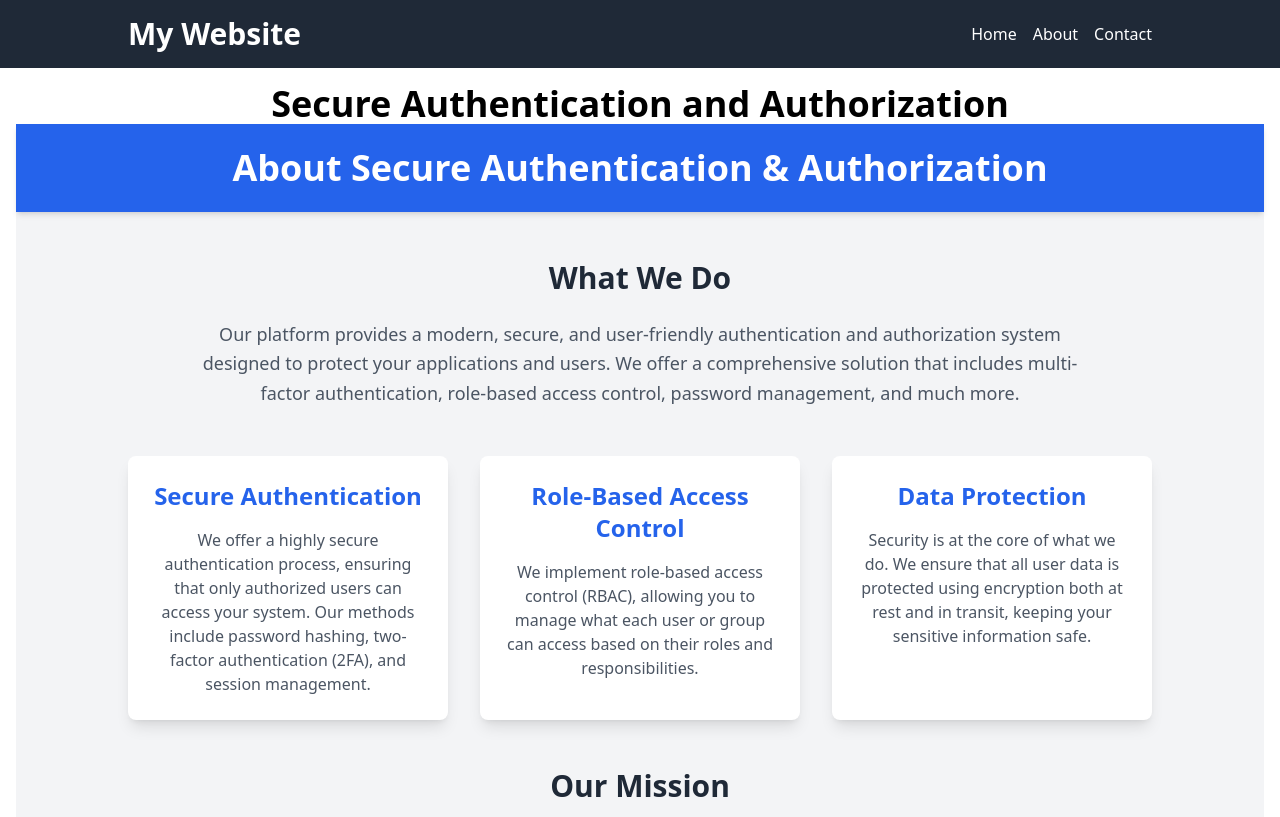
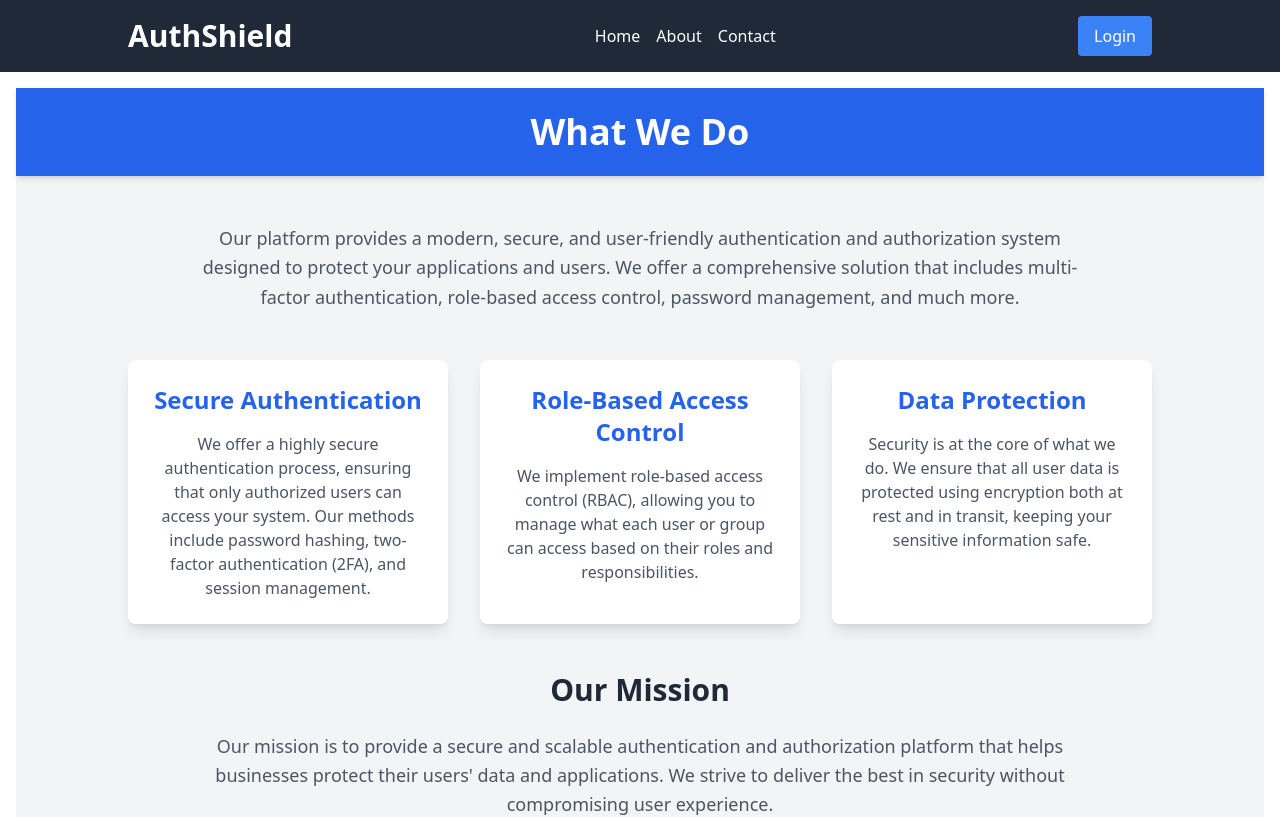
Before and after one commit to Rupehyadav/secure-authentication-authorization-frontend, a React (Vite) app: page /about in a window 1280 px wide. Shown: the top 817 px of the page. Built offline with nearby package versions, Linux system fonts and the light colour scheme.

Commit message:
login and logout completed without 2fa

```diff
--- a/src/App.tsx
+++ b/src/App.tsx
@@ -16,26 +16,26 @@ import About from "./components/About";
 import Contact from "./components/Contact";
 import ProtectedRoute from "./components/ProtectedRoute";
 import VerifyEmail from "./components/VerifyEmail";
+import { AuthProvider } from "./AuthContext";
 
 const App: React.FC = () => {
   return (
+    <AuthProvider>
       <Router>
         <div className="flex flex-col min-h-screen">
           <Header />
 
           <main className="flex-grow container mx-auto p-4 text-center">
-          <h1 className="text-4xl font-bold">
-            Secure Authentication and Authorization
-          </h1>
-
             <Routes>
-            {/* Public Routes*/}
               <Route path="/login" element={<LoginForm />} />
               <Route path="/register" element={<RegisterForm />} />
               <Route path="/about" element={<About />} />
               <Route path="/contact" element={<Contact />} />
               <Route path="/forgot-password" element={<ForgotPassword />} />
-            <Route path="/reset-password/:token" element={<ResetPassword />} />
+              <Route
+                path="/reset-password/:token"
+                element={<ResetPassword />}
+              />
               <Route path="/verify-email/:token" element={<VerifyEmail />} />
               <Route path="/" element={<HomePage />} />
 
@@ -70,6 +70,7 @@ const App: React.FC = () => {
           <Footer />
         </div>
       </Router>
+    </AuthProvider>
   );
 };
 
--- /dev/null
+++ b/src/AuthContext.tsx
@@ -0,0 +1,40 @@
+import React, { createContext, useState, useEffect } from "react";
+
+interface AuthContextType {
+  username: string | null;
+  login: (username: string) => void;
+  logout: () => void;
+}
+
+export const AuthContext = createContext<AuthContextType | null>(null);
+
+export const AuthProvider: React.FC = ({ children }) => {
+  const [username, setUsername] = useState<string | null>(
+    localStorage.getItem("username")
+  );
+
+  const login = (username: string) => {
+    setUsername(username);
+    localStorage.setItem("username", username);
+  };
+
+  const logout = () => {
+    setUsername(null);
+    localStorage.removeItem("username");
+    localStorage.removeItem("access_token");
+    localStorage.removeItem("refresh_token");
+  };
+
+  useEffect(() => {
+    const storedUsername = localStorage.getItem("username");
+    if (storedUsername) {
+      setUsername(storedUsername);
+    }
+  }, []);
+
+  return (
+    <AuthContext.Provider value={{ username, login, logout }}>
+      {children}
+    </AuthContext.Provider>
+  );
+};
--- a/src/Header.tsx
+++ b/src/Header.tsx
@@ -1,29 +1,72 @@
-import React from "react";
+// Header.tsx
+import React, { useContext } from "react";
+import { Link, useNavigate } from "react-router-dom";
+import { AuthContext } from "./AuthContext";
 
 const Header: React.FC = () => {
+  const authContext = useContext(AuthContext);
+  const navigate = useNavigate();
+
+  if (!authContext) {
+    return null; // If the context is not available for some reason, return null
+  }
+
+  const { username, logout } = authContext;
+
   return (
     <header className="bg-gray-800 text-white p-4">
       <div className="max-w-5xl mx-auto flex justify-between items-center">
-        <h1 className="text-3xl font-bold">My Website</h1>
+        <h1 className="text-3xl font-bold">
+          <Link to="/">AuthShield</Link>
+        </h1>
+
         <nav>
           <ul className="flex space-x-4">
             <li>
-              <a href="/" className="hover:text-gray-300">
+              <Link to="/" className="hover:text-gray-300">
                 Home
-              </a>
+              </Link>
             </li>
             <li>
-              <a href="/about" className="hover:text-gray-300">
+              <Link to="/about" className="hover:text-gray-300">
                 About
-              </a>
+              </Link>
             </li>
             <li>
-              <a href="/contact" className="hover:text-gray-300">
+              <Link to="/contact" className="hover:text-gray-300">
                 Contact
-              </a>
+              </Link>
             </li>
           </ul>
         </nav>
+
+        {/* Logged-in user info */}
+        {username ? (
+          <div className="flex items-center space-x-4">
+            <img
+              src="https://via.placeholder.com/40"
+              alt="User Avatar"
+              className="w-10 h-10 rounded-full"
+            />
+            <span className="font-bold">{username}</span>
+            <button
+              onClick={() => {
+                logout();
+                navigate("/login");
+              }}
+              className="bg-red-600 hover:bg-red-700 text-white px-4 py-2 rounded"
+            >
+              Logout
+            </button>
+          </div>
+        ) : (
+          <Link
+            to="/login"
+            className="bg-blue-500 hover:bg-blue-600 text-white px-4 py-2 rounded"
+          >
+            Login
+          </Link>
+        )}
       </div>
     </header>
   );
--- /dev/null
+++ b/src/PageHeader.tsx
@@ -0,0 +1,15 @@
+import React from "react";
+
+interface PageHeaderProps {
+  title: string; // Define a prop for the heading
+}
+
+const PageHeader: React.FC<PageHeaderProps> = ({ title }) => {
+  return (
+    <div className="bg-blue-600 w-full py-6 shadow-md">
+      <h1 className="text-white text-4xl font-bold">{title}</h1>
+    </div>
+  );
+};
+
+export default PageHeader;
--- a/src/components/About.tsx
+++ b/src/components/About.tsx
@@ -1,19 +1,12 @@
 import React from "react";
+import PageHeader from "../PageHeader";
 
 const About: React.FC = () => {
   return (
     <div className="bg-gray-100 min-h-screen flex flex-col items-center">
-      <header className="bg-blue-600 w-full py-6 shadow-md">
-        <h1 className="text-white text-4xl font-bold text-center">
-          About Secure Authentication & Authorization
-        </h1>
-      </header>
-
+      <PageHeader title="What We Do" />
       <main className="flex flex-col items-center py-12 px-4">
         <section className="max-w-4xl text-center mb-12">
-          <h2 className="text-3xl font-semibold text-gray-800 mb-6">
-            What We Do
-          </h2>
           <p className="text-lg text-gray-600 leading-relaxed">
             Our platform provides a modern, secure, and user-friendly
             authentication and authorization system designed to protect your
@@ -71,13 +64,6 @@ const About: React.FC = () => {
           </p>
         </section>
       </main>
-
-      <footer className="bg-gray-800 w-full py-4 text-center text-white">
-        <p>
-          &copy; 2024 Secure Authentication & Authorization System. All rights
-          reserved.
-        </p>
-      </footer>
     </div>
   );
 };
--- a/src/components/HomePage.tsx
+++ b/src/components/HomePage.tsx
@@ -1,14 +1,13 @@
 import React from "react";
 import { Link } from "react-router-dom";
+import PageHeader from "../PageHeader";
 
 const HomePage: React.FC = () => {
   return (
     <div className="bg-gray-100 min-h-screen flex flex-col justify-center items-center">
+      <PageHeader title="Secure Authentication and Authorization" />
       <main className="flex flex-col items-center py-12 px-4">
         <section className="max-w-3xl text-center mb-12">
-          <h2 className="text-3xl font-semibold text-gray-800 mb-4">
-            Welcome to Secure Authentication and Authorization Website
-          </h2>
           <p className="text-lg text-gray-600">
             Our platform provides a highly secure and efficient authentication
             and authorization system. Safeguard your applications with our
--- a/src/components/LoginForm.css
+++ b/src/components/LoginForm.css
@@ -1,12 +1,7 @@
-/* LoginForm.css */
-
-/* Scale the reCAPTCHA and maintain aspect ratio */
 .recaptcha-container {
     transform: scale(1.27);
     transform-origin: left;
     width: 100%;
-    /* height: 90%; */
-    /* margin-bottom: 10px; */
   }
 
   .recaptcha-container > div {
@@ -14,7 +9,6 @@
   }
 
   @media (max-width: 768px) {
-    /* Reduce the scale on smaller screens if necessary */
     .recaptcha-container {
       transform: scale(1.2);
       height: 70px;
--- a/src/components/LoginForm.tsx
+++ b/src/components/LoginForm.tsx
@@ -1,8 +1,9 @@
-import React, { useState } from "react";
+import React, { useContext, useState } from "react";
 import ReCAPTCHA from "react-google-recaptcha";
 import { useNavigate } from "react-router-dom";
 import axios from "../Axios";
 import "./Captcha.css";
+import { AuthContext } from "../AuthContext";
 
 const LoginForm: React.FC = () => {
   const [email, setEmail] = useState("");
@@ -14,6 +15,7 @@ const LoginForm: React.FC = () => {
   const [input2FACode, setInput2FACode] = useState("");
   const [notification, setNotification] = useState({ message: "", type: "" });
   const [isUserVerified, setIsUserVerified] = useState(true);
+  const authContext = useContext(AuthContext);
 
   const navigate = useNavigate();
 
@@ -39,9 +41,11 @@ const LoginForm: React.FC = () => {
         captchaToken,
       });
 
+      console.log("Ending errorr2");
       if (response.status === 200) {
         const data = response.data;
 
+        console.log("Ending errorr2 4");
         if (data.tokens) {
           if (data.two_factor_required) {
             // If 2FA is required, enable 2FA input
@@ -58,8 +62,13 @@ const LoginForm: React.FC = () => {
               type: "success",
             });
             // Store JWT tokens and redirect to dashboard
+
+            localStorage.setItem("username", data.username);
+            localStorage.setItem("email", data.email);
             localStorage.setItem("access_token", data.tokens.access);
             localStorage.setItem("refresh_token", data.tokens.refresh);
+            authContext?.login(data.username);
+
             navigate("/dashboard");
           }
         } else {
@@ -75,6 +84,7 @@ const LoginForm: React.FC = () => {
         });
       }
     } catch (error) {
+      console.log("Ending errorr");
       setNotification({
         message: "An error occurred during login. Please try again.",
         type: "error",
@@ -154,7 +164,6 @@ const LoginForm: React.FC = () => {
 
   return (
     <div className="max-w-md mx-auto bg-white shadow-md rounded px-8 pt-40 pb-8 mb-4">
-      {/* Show Notification */}
       {notification.message && (
         <div
           className={`px-4 py-3 rounded relative mb-4 ${
```
Lines whose indentation alone changed are shown as unchanged.
